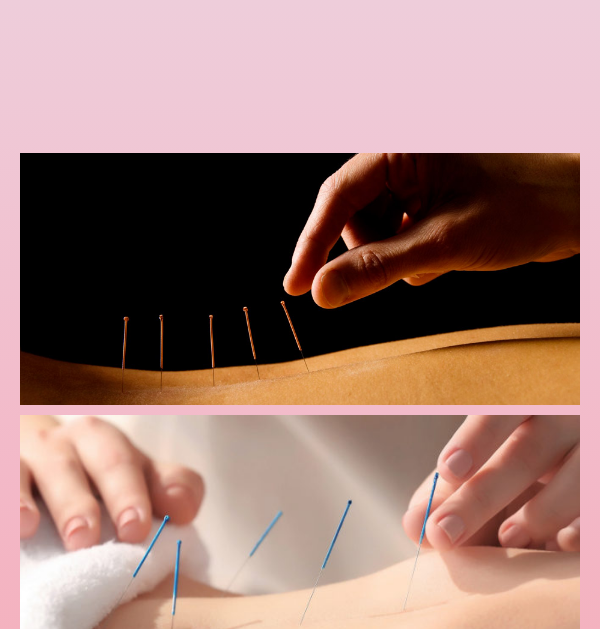
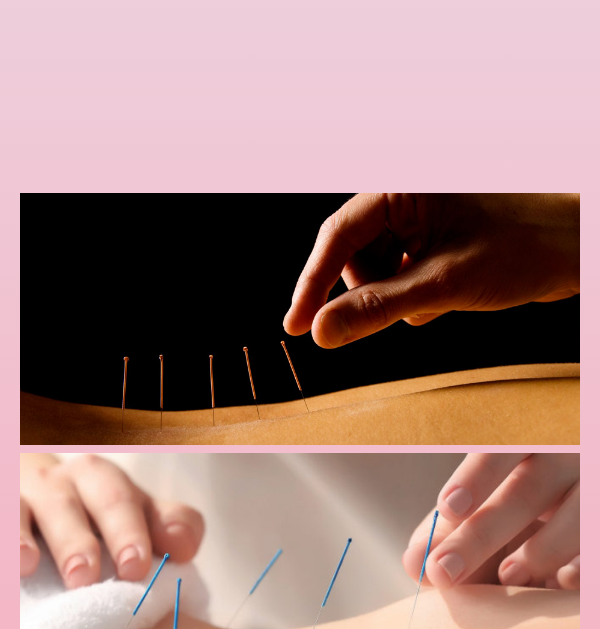
Before and after one commit to Lenz-or/Coder-MedTradChina, a plain HTML site: page views/multimedia.html in a window 600 px wide. Shown: the part 171-800 px from the top of the page. Drawn offline with nearby package versions, Linux system fonts and the light colour scheme.

Commit message:
Se arregla espacios de  multimedia

```diff
--- a/css/index.css
+++ b/css/index.css
@@ -309,6 +309,7 @@ header{
 
 
 .main-multimedia{
+    height: 330vh;
     display: grid;
     grid-template-columns: repeat(1,1fr);
     grid-template-rows: 10% 30% 180vh;
@@ -574,7 +575,7 @@ header{
         height: 220vh;
         display:grid;
         grid-template-columns: repeat(1,1fr);
-        grid-template-rows: 13.5% 20% 20% 20% 20%;
+        grid-template-rows: 9% 14% 14% 14% 14%;
         grid-template-areas:
         "uno"
         "dos"
@@ -635,3 +636,41 @@ header{
 
 
 }
+
+@media screen and (min-width:600px) and (max-width:768px){
+    .main-multimedia{
+        height: 330vh;
+    }
+
+    .main__article-multimedia{
+        height: 220vh;
+        display:grid;
+        grid-template-columns: repeat(1,1fr);
+        grid-template-rows: 10.5% 20% 20% 20% 20%;
+        grid-template-areas:
+        "uno"
+        "dos"
+        "tres"
+        "cuatro"
+        "cinco";
+        gap:140px;
+    }
+
+}
+
+@media screen and (min-width:480px) and (max-width:600px){
+    .main__article-multimedia{
+        height: 220vh;
+        display:grid;
+        grid-template-columns: repeat(1,1fr);
+        grid-template-rows: 7% 14% 14% 14% 14%;
+        grid-template-areas:
+        "uno"
+        "dos"
+        "tres"
+        "cuatro"
+        "cinco";
+        gap:140px;
+    }
+
+}
```
